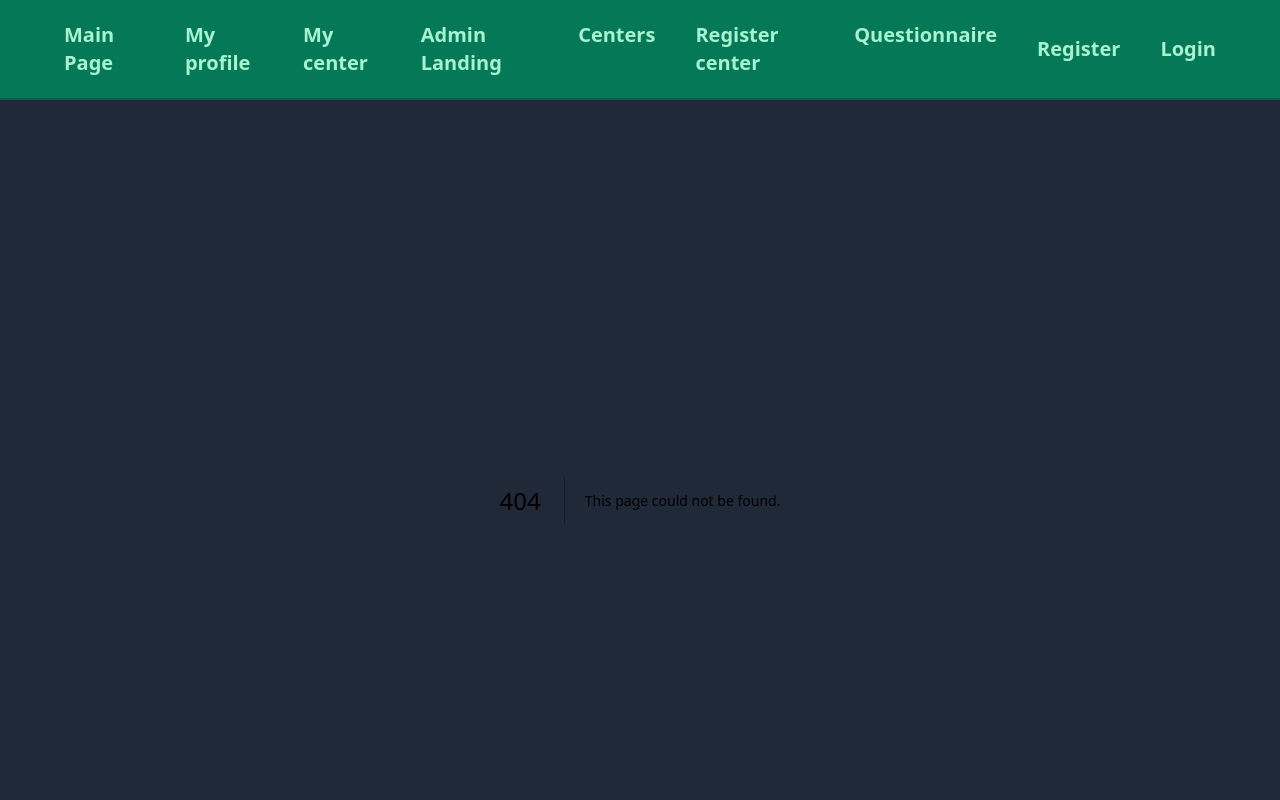
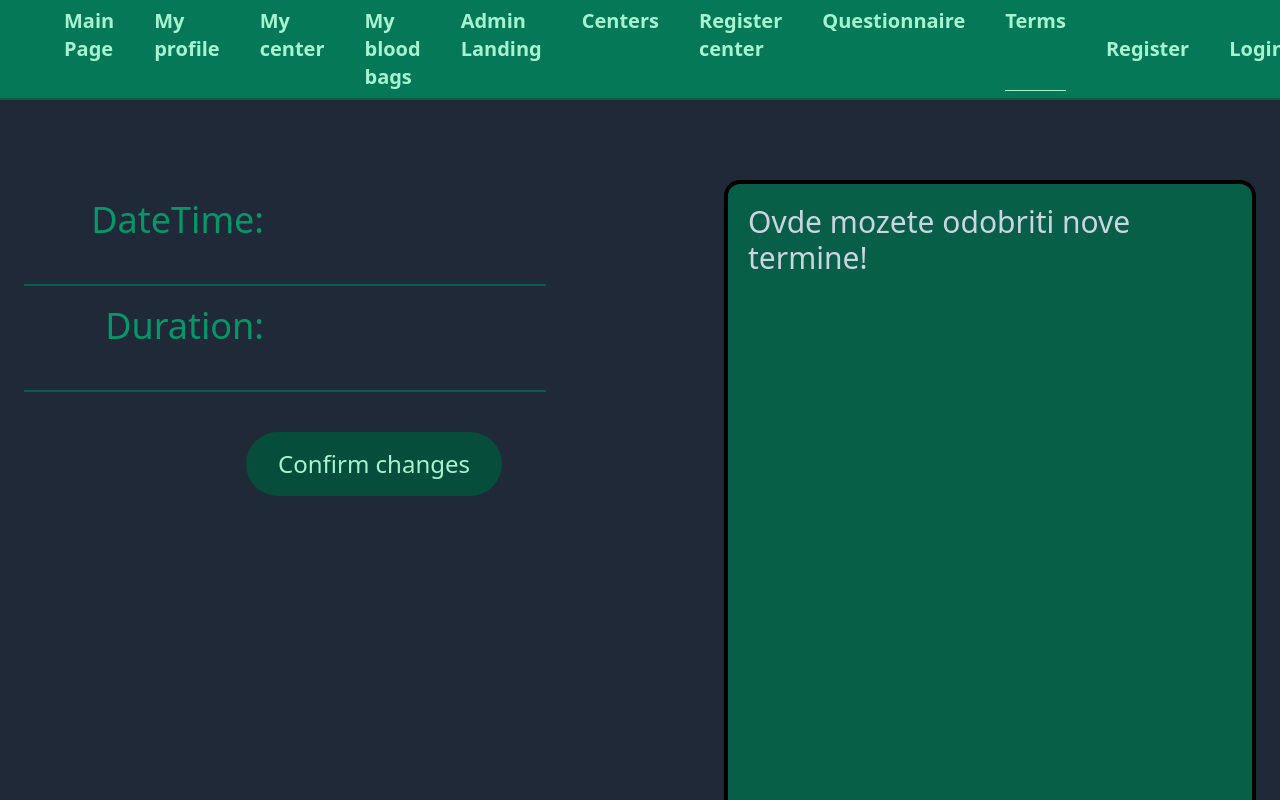
Before and after one commit to ISA-Banka-krvi-Team-39/FE-Banka-krvi, a Next.js app: page /stranica/Terms in a window 1280 px wide. Before the commit this address had no page. Shown: the top 800 px of the page. Built offline with nearby package versions, Linux system fonts and the light colour scheme; no server answers.

Commit message:
rebase commit

```diff
--- /dev/null
+++ b/src/pages/stranica/MyBloodBag.tsx
@@ -0,0 +1,40 @@
+import axios from "axios";
+import { useEffect, useState } from "react";
+import { BloodBag } from "../../shared-components/model/center/BloodBag";
+
+var bloodBagList : [BloodBag];
+export default  function MyProfile() {
+
+  const [bloodbag,setBloodBag] = useState<BloodBag[]>([]);
+  useEffect(()=>{
+
+    axios.get("http://localhost:8080/api/bloodbag/list")
+    .then(res => {
+      bloodBagList = res.data;
+      setBloodBag(res.data);
+      console.log("list size: " + bloodBagList.length);
+      console.log(bloodBagList);
+    })
+    .catch(err => {
+      console.log(err)
+    }
+      )
+
+     }, [])
+  return (
+    <div className=" w-full bg-gray-800 px-6 mt-20 justify-center inline-flex">
+      <div className=" bg-gray-800 justify-center">
+      </div>
+      <div className='h-[750px] w-[600px] rounded-2xl py-5 px-5 border-4 border-black bg-emerald-800 text-slate-300 text-3xl break-words overflow-hidden'>
+      {bloodbag.map((bag, index) => {
+                return (
+
+                <div key={index} className="flex py-4 border-b-2 border-x-2 border-emerald-800">
+                    <p className='text px-4 text-xl w-[150px] text-center h-[28px] my-auto'>{bag.amount} kesa</p>
+                    <p className='text px-4 text-xl w-[665px] text-center h-[28px] my-auto'>{bag.bloodType}</p>
+
+                </div>
+            )})}
+      </div>
+    </div>
+)}
--- /dev/null
+++ b/src/pages/stranica/Terms.tsx
@@ -0,0 +1,80 @@
+import {  useState, useEffect} from 'react'
+import CustomInput from '../../shared-components/Inputs/CustomInput'
+import axios from 'axios'
+import { PersonGender } from '../../shared-components/model/user/PersonGender'
+import { Term } from '../../shared-components/model/center/Term'
+import { Center } from '../../shared-components/model/center/center'
+
+
+var term : Term;
+var center : Center;
+export default  function MyProfile() {
+
+  const [dateTime,setDateTime] = useState('');
+  const [duration,setDuration] = useState('');
+
+ function findCenter()
+ {
+    axios.get("http://localhost:8080/api/center/1")
+      .then(res => {
+      center = res.data;
+      }).catch(err => console.log(err));
+ }
+ function findTerm()
+ {
+  axios.get("http://localhost:8080/api/term/1")
+      .then(res => {
+      term = res.data;
+
+  }).catch(err => console.log(err));
+}
+
+
+
+  useEffect(() => {
+    findTerm();
+    findCenter();
+    })
+
+
+  function doSomething() {
+    axios.post("http://localhost:8080/api/term", term)
+      .then(res => {
+    })
+    .catch(err => console.log(err));
+  }
+
+  return (
+    <div className=" w-full bg-gray-800 px-6 mt-20 justify-center inline-flex">
+      <div className=" bg-gray-800 justify-center">
+        <CustomInput
+          value = {dateTime}
+          type='text'
+          onChange={(event) => {
+            term.dateTime = event.target.value;
+            setDateTime(event.target.value);
+          }}
+          nameToSet='DateTime'
+        ></CustomInput>
+
+        <CustomInput
+          value = {duration}
+          type='text'
+          onChange={(event) => {
+            term.duration = event.target.value;
+            setDuration(event.target.value);
+          }}
+          nameToSet='Duration'
+        ></CustomInput>
+        <div className='w-full inline-flex justify-center mt-5 mb-28'>
+        <button onClick={doSomething} className="bg-emerald-900 rounded-[32px] px-8 py-4 text-emerald-200 font-medium text-2xl">
+          Confirm changes
+        </button>
+        </div>
+      </div>
+      <div id="patient" className='h-[750px] w-[600px] rounded-2xl py-5 px-5 border-4 border-black bg-emerald-800 text-slate-300 text-3xl break-words overflow-hidden'>
+        <p>Ovde mozete odobriti nove termine!</p>
+      </div>
+    </div>
+)
+}
--- /dev/null
+++ b/src/shared-components/model/center/BloodBag.ts
@@ -0,0 +1,12 @@
+import { BloodType } from "./BloodType";
+
+export class BloodBag {
+
+    amount:string;
+    bloodType:BloodType;
+
+    constructor(amount:string,bloodType:BloodType) {
+      this.amount = amount;
+      this.bloodType = bloodType;
+    }
+  }
--- /dev/null
+++ b/src/shared-components/model/center/BloodType.ts
@@ -0,0 +1,5 @@
+export enum BloodType {
+    APLUS,
+    BPLUS,
+    ONEGATIVE
+}
--- /dev/null
+++ b/src/shared-components/model/center/Term.ts
@@ -0,0 +1,14 @@
+import { Center } from "./center";
+
+
+export class Term {
+    dateTime:string;
+    duration:string;
+    center:Center;
+
+    constructor(dateTime:string,duration:string,center:Center) {
+      this.dateTime = dateTime;
+      this.duration = duration;
+      this.center = center;
+    }
+  }
--- a/src/shared-components/navbar/Links.ts
+++ b/src/shared-components/navbar/Links.ts
@@ -2,10 +2,12 @@ const Links = [
     { Href: "/", text: "Main Page" },
     { Href: "/stranica/MyProfile", text: "My profile" },
     { Href: "/stranica/MyCenter", text: "My center" },
+    { Href: "/stranica/MyBloodBag", text: "My blood bags" },
     { Href: "/stranica/AdminLanding", text: "Admin Landing" },
     { Href: "/centers", text: "Centers" },
     { Href: "/centerRegister", text: "Register center" },
     { Href: "/patient/questionnaire", text: "Questionnaire" },
-  ];
+    { Href: "/stranica/Terms", text: "Terms" },
+];
 
   export default Links;
```
